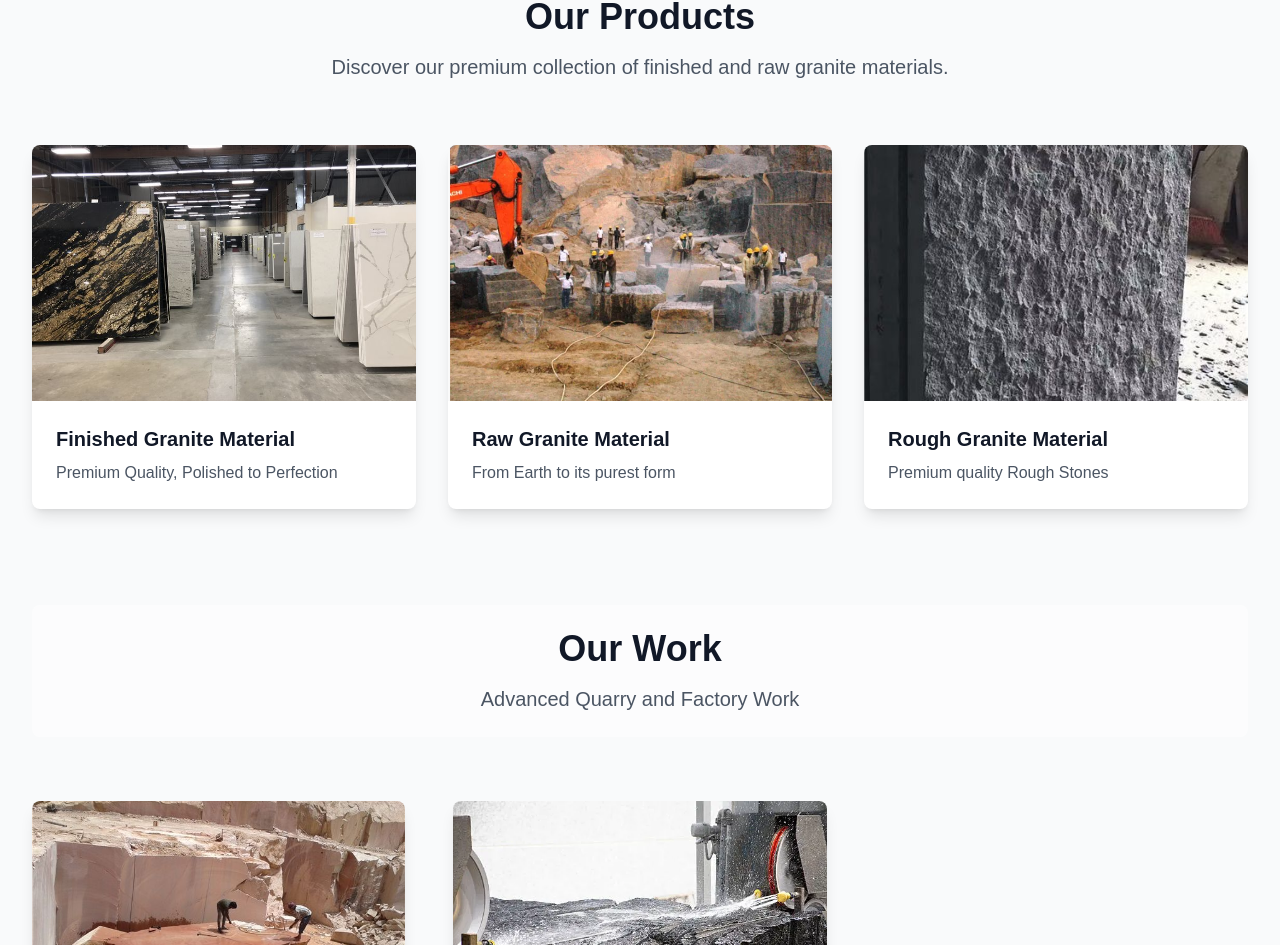
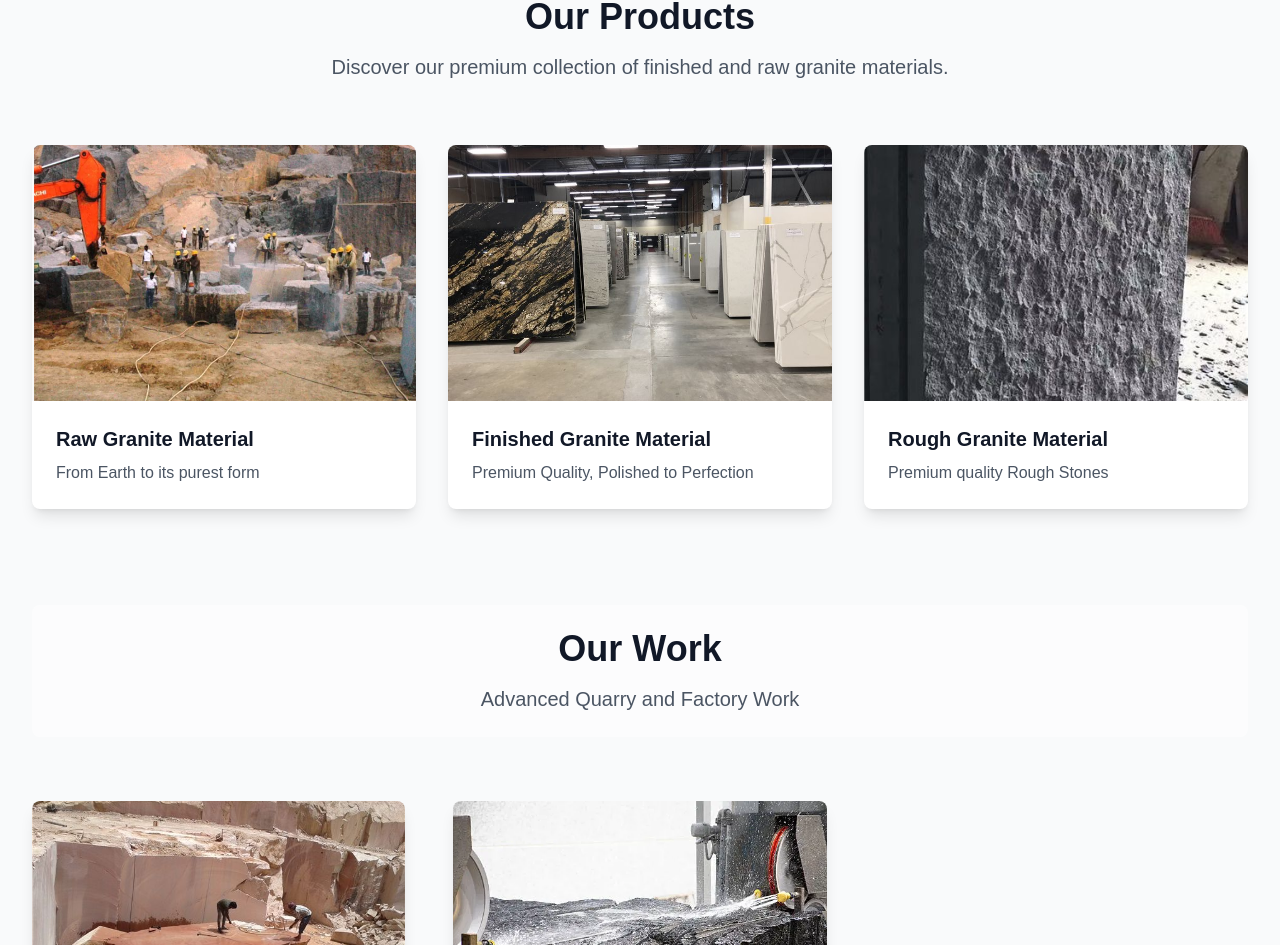
Before and after one commit to MD-Suhxib/Global-Apex-Website, a Next.js app: page / in a window 1280 px wide. Shown: the part 1491-2436 px from the top of the page. Built offline with nearby package versions, Linux system fonts and the light colour scheme.

Commit message:
products-update

```diff
--- a/components/products.tsx
+++ b/components/products.tsx
@@ -5,19 +5,20 @@ import Link from "next/link";
 import Image from "next/image";
 
 const products = [
+
   {
     id: 1,
+    name: "Raw Granite Material",
+    description: "From Earth to its purest form",
+    image: "/images/tanb.png",
+    link: "/products/raw-granite",
+  },
+  {
+    id: 2,
     name: "Finished Granite Material",
     description: "Premium Quality, Polished to Perfection",
     image: "/images/showroom.jpg",
     link: "/products/finished-granite",
-  },
-  {
-    id: 2,
-    name: "Raw Granite Material",
-    description: "From Earth to its purest form",
-    image: "/images/tanb.png",
-    link: "/products/raw-granite",
   },
   {
     id: 3,
```
